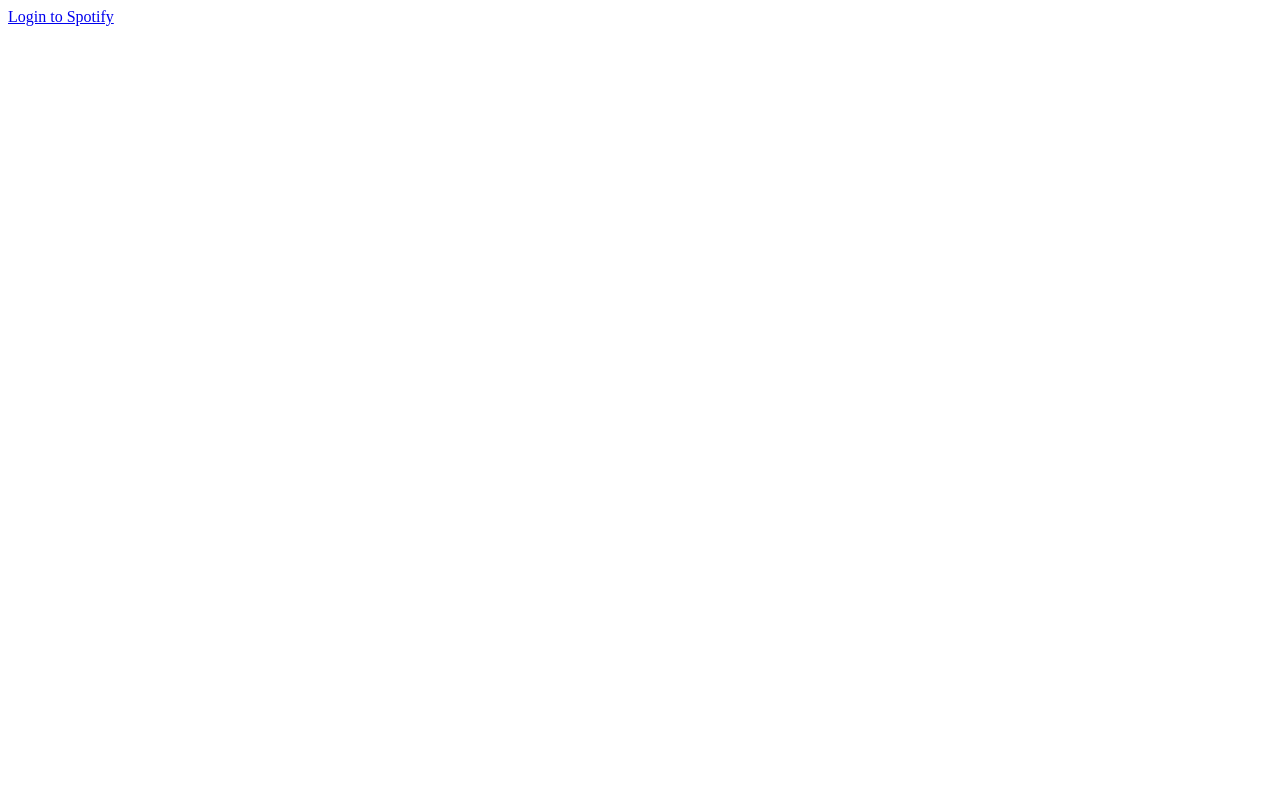
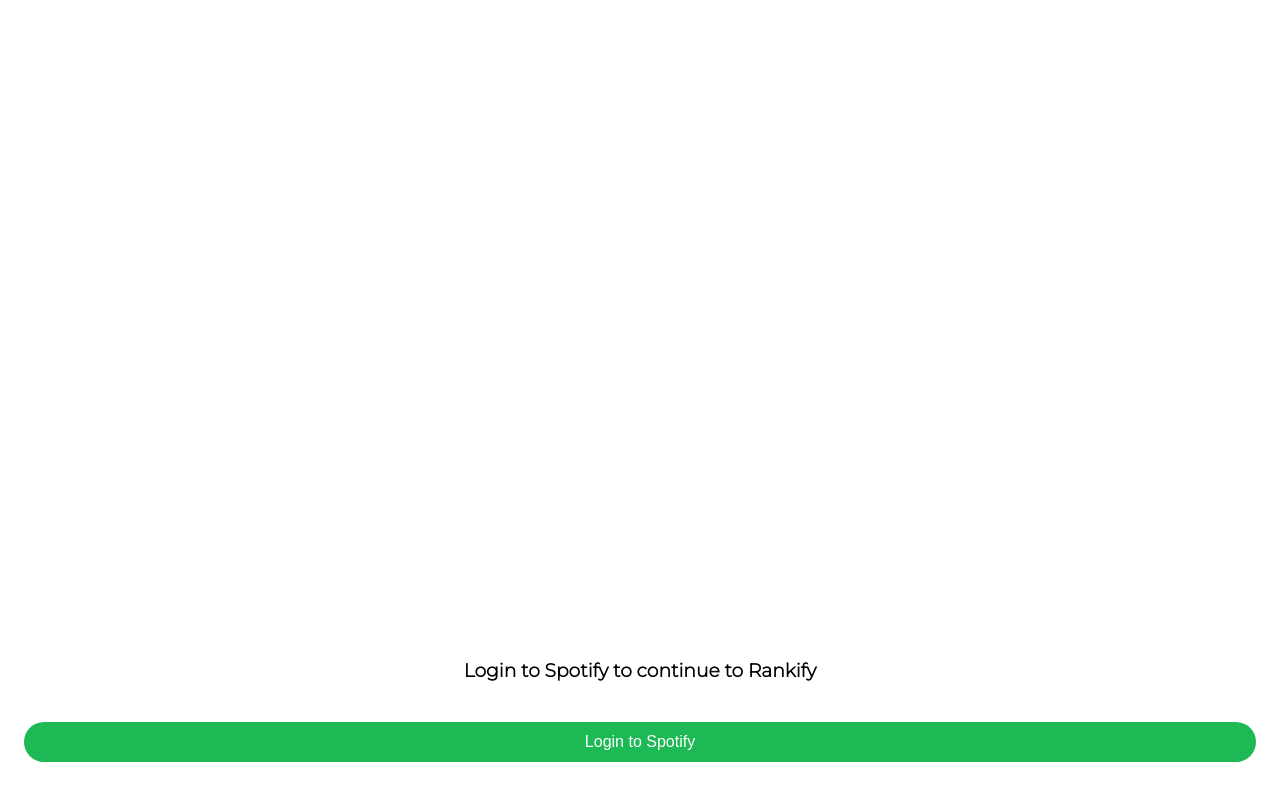
Before and after one commit to octokatherine/SongRanker, a React (Create React App) app: page / in a window 1280 px wide. Built offline with nearby package versions, Linux system fonts and the light colour scheme.

Commit message:
add styles

```diff
--- a/public/index.html
+++ b/public/index.html
@@ -3,7 +3,16 @@
   <head>
     <meta charset="utf-8" />
     <meta name="viewport" content="width=device-width, initial-scale=1" />
+    <link
+      href="https://fonts.googleapis.com/css2?family=Montserrat:wght@300&display=swap"
+      rel="stylesheet"
+    />
     <title>Rankify</title>
+    <style>
+      body {
+        font-family: 'Montserrat', sans-serif;
+      }
+    </style>
   </head>
   <body>
     <noscript>You need to enable JavaScript to run this app.</noscript>
--- a/src/App.js
+++ b/src/App.js
@@ -1,7 +1,9 @@
 import React, { Component } from 'react'
 import Home from './Home'
 import axios from 'axios'
+import styled from 'styled-components'
 
+axios.defaults.baseURL = 'https://api.spotify.com'
 export const authEndpoint = 'https://accounts.spotify.com/authorize'
 const clientId = 'f170a7aa1b8e4e11ae2e80cbbc695b31'
 const redirectUri = 'http://localhost:3000/'
@@ -46,22 +48,48 @@
   }
   render() {
     return (
-      <div className="App">
-        <header className="App-header">
-          {!this.state.token && (
-            <a
-              className="btn btn--loginApp-link"
-              href={`${authEndpoint}?client_id=${clientId}&redirect_uri=${redirectUri}&scope=${scopes.join(
-                '%20'
-              )}&response_type=token&show_dialog=true`}
+      <Container className="App">
+        {!this.state.token && (
+          <Header className="App-header">
+            <HeaderText>Login to Spotify to continue to Rankify</HeaderText>
+            <Button
+              onClick={() =>
+                (window.location.href = `${authEndpoint}?client_id=${clientId}&redirect_uri=${redirectUri}&scope=${scopes.join(
+                  '%20'
+                )}&response_type=token&show_dialog=true`)
+              }
             >
               Login to Spotify
-            </a>
-          )}
-          {this.state.token && <Home token={this.state.token} />}
-        </header>
-      </div>
+            </Button>
+          </Header>
+        )}
+        {this.state.token && <Home token={this.state.token} />}
+      </Container>
     )
   }
 }
 export default App
+
+const Container = styled.div`
+  padding: 16px;
+`
+const Button = styled.button`
+  color: white;
+  background-color: #1db954;
+  border: none;
+  width: 100%;
+  height: 40px;
+  border-radius: 40px;
+  margin: auto;
+  font-size: 16px;
+`
+const Header = styled.header`
+  display: flex;
+  flex-direction: column;
+  align-items: center;
+  margin-top: 50%;
+`
+const HeaderText = styled.h3`
+  text-align: center;
+  margin-bottom: 40px;
+`
--- a/src/Home.js
+++ b/src/Home.js
@@ -4,13 +4,11 @@
 
 const Home = ({ token }) => {
   useEffect(() => {
-    axios
-      .get(
-        'https://api.spotify.com/v1/artists/1vCWHaC5f2uS3yhpwWbIA6/albums?album_type=SINGLE&offset=20&limit=10'
-      )
-      .then(function (response) {
-        console.log(response)
-      })
+    // axios
+    //   .get('/v1/artists/1vCWHaC5f2uS3yhpwWbIA6/albums?album_type=SINGLE&offset=20&limit=10')
+    //   .then(function (response) {
+    //     console.log(response)
+    //   })
   }, [])
 
   return <h1>Welcome!</h1>
```
